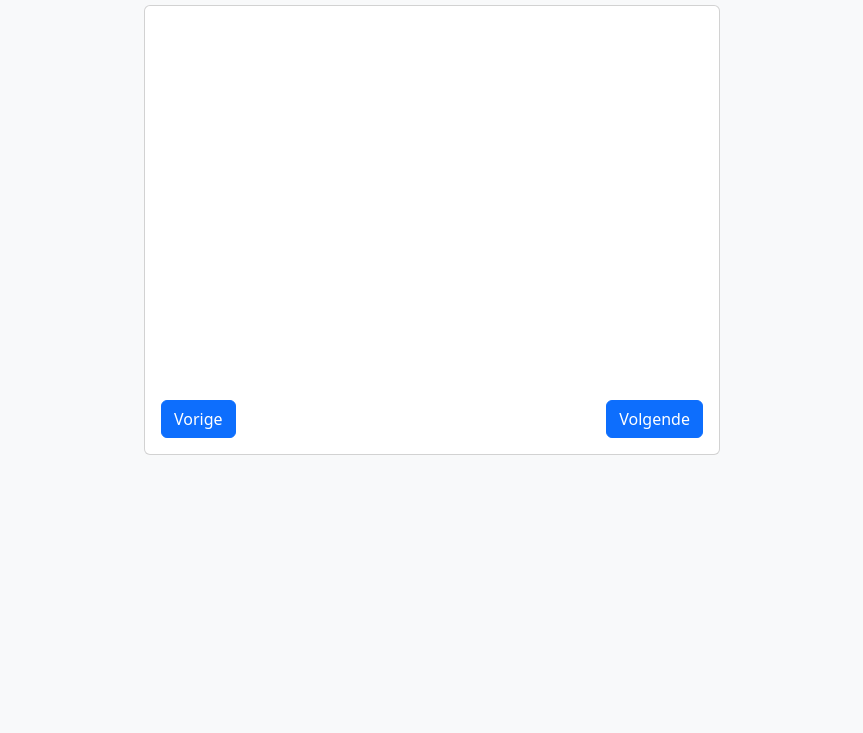
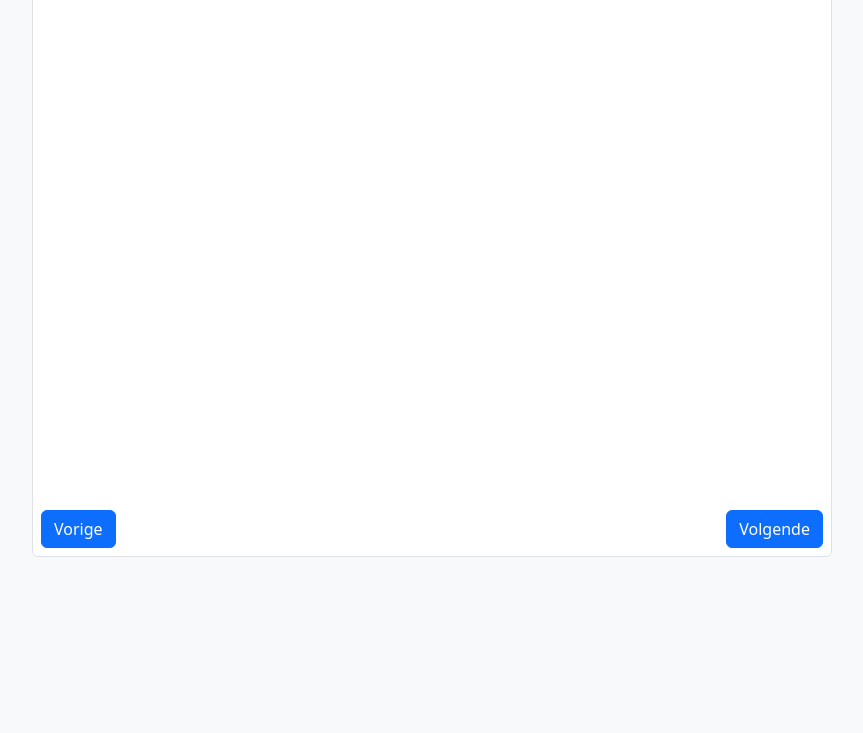
Before and after one commit to Citolab/qti-player, a website built with Vite: page index.html in a window 1280 px wide. Shown: the part 67-800 px from the top of the page, without its empty margins (208-1071 px from the left). Built offline with nearby package versions, Linux system fonts and the light colour scheme.

Commit message:
update external player

```diff
--- a/index.html
+++ b/index.html
@@ -10,41 +10,28 @@
       import "@citolab/qti-extended/qti-player";
     </script>
 
-    <script>
-      document.addEventListener("DOMContentLoaded", () => {});
-    </script>
-
     <style>
       @import url("https://cdn.jsdelivr.net/npm/bootstrap@5.3.3/dist/css/bootstrap.min.css");
 
-      body {
-        --bs-primary: #2e3192;
-        --bs-btn-bg: var(--bs-primary);
-        --bs-btn-border-color: var(--bs-primary);
+      qti-player {
+        max-height: 600px;
+        aspect-ratio: 4/3;
       }
-      p {
-        /* test for bleeding classes into player */
-        border-radius: 0.25rem;
-        /* background-color: #dc344d; */
+
+      @layer qti-components {
+        qti-player {
+          --qti-bg-active: #efecff;
+          --qti-border-active: #9b6df8;
         }
-      body {
-        background-color: #f8f9fa;
-      }
-      .container {
-        max-width: 600px;
-        aspect-ratio: 4 / 3;
       }
     </style>
   </head>
-  <body>
+
+  <body class="bg-light">
     <div class="container mx-auto">
-      <h1 class="mb-4 text-center">My Players</h1>
-
-      <div class="card h-100 mb-4">
-        <div class="card-body h-full">
       <qti-player
         testURL="/kennisnet-1/AssessmentTest.xml"
-            class="d-flex h-100 flex-column"
+        class="rounded bg-white m-4 mx-auto border d-flex flex-column gap-2 p-2"
       >
         <test-container
           class="d-block flex-grow-1 overflow-auto"
@@ -54,9 +41,9 @@
           <test-prev class="btn btn-primary"> Vorige </test-prev>
           <test-next class="btn btn-primary"> Volgende </test-next>
         </div>
+
+        <!-- <test-print-variables class="position-absolute top-0 end-0 small"></test-print-variables> -->
       </qti-player>
-        </div>
-      </div>
     </div>
   </body>
 </html>
```
Lines whose indentation alone changed are shown as unchanged.
